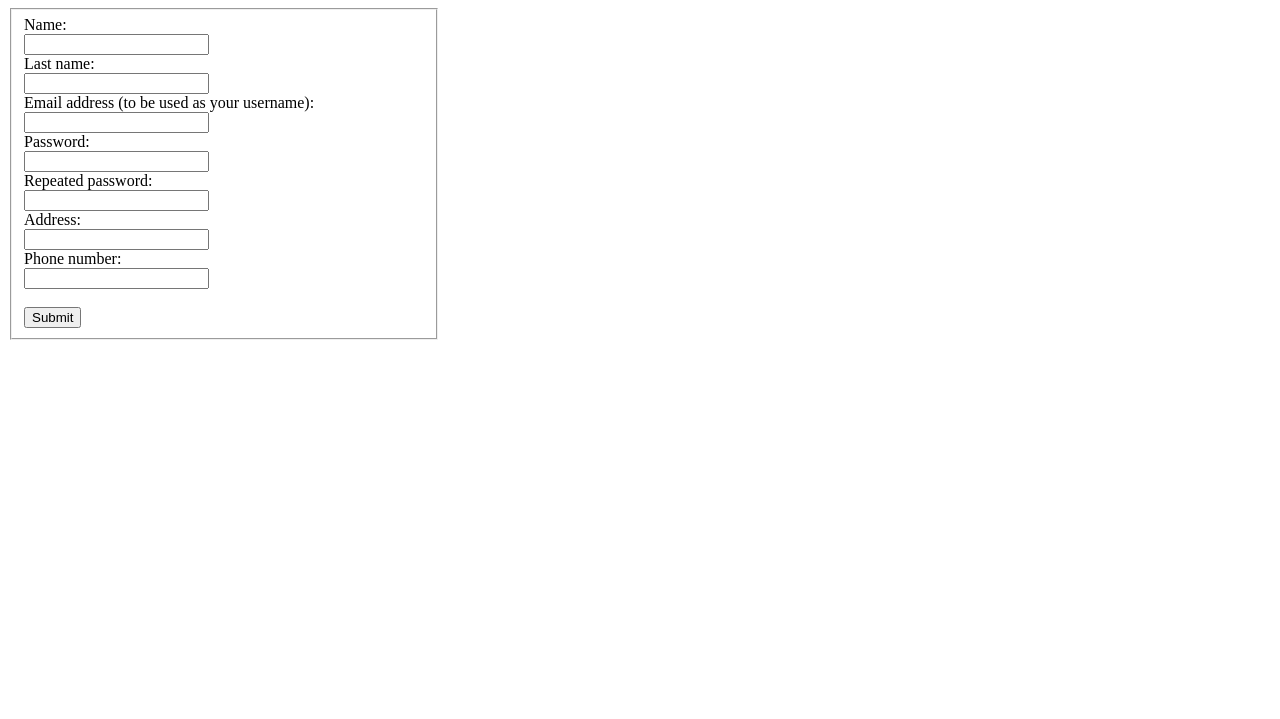
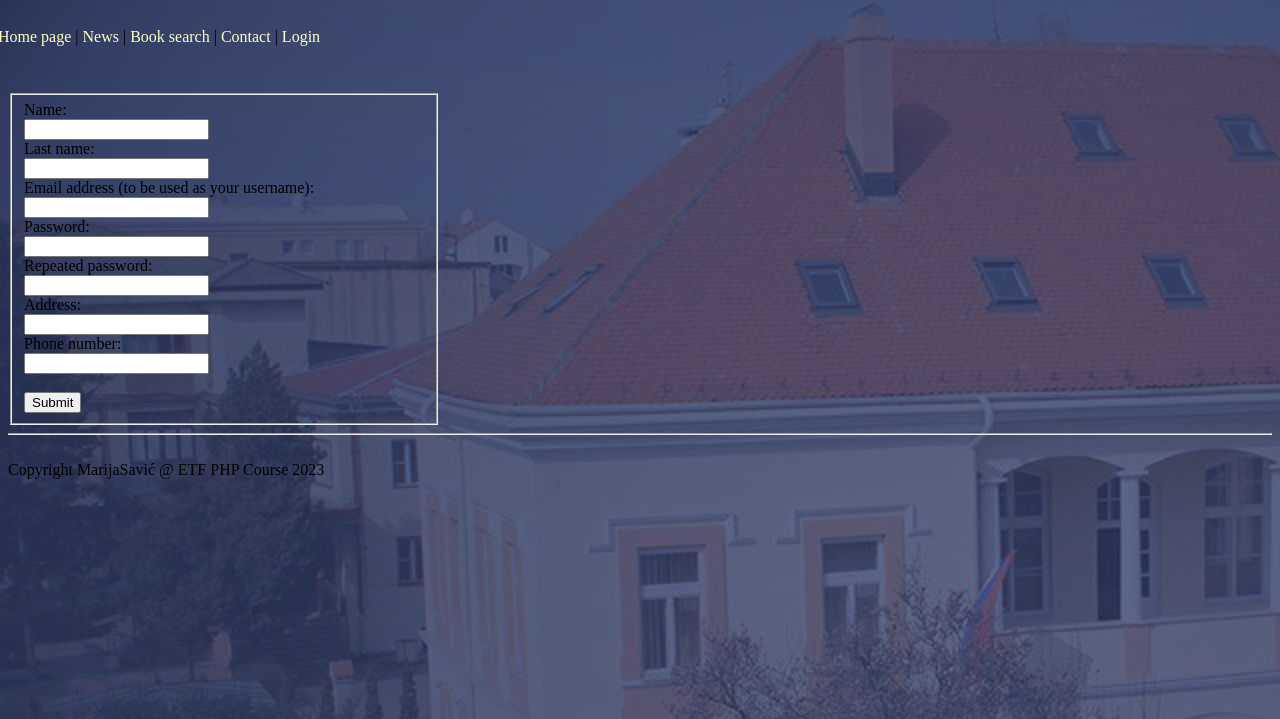
Before and after one commit to bakastrumpf/PHP-library, a PHP site: page /register.php in a window 1280 px wide. Shown: the top 719 px of the page. Run offline with PHP 8.4, Linux system fonts and the light colour scheme.

Commit message:
adding more code to header and footer

```diff
--- a/footer.php
+++ b/footer.php
@@ -0,0 +1,4 @@
+<div class="footerText">
+    <hr><br>
+    Copyright MarijaSavić @ ETF PHP Course 2023
+</div>
--- a/header.php
+++ b/header.php
@@ -0,0 +1,7 @@
+<div class="topMenu">
+    <a href="index.php">Home page</a> |
+    <a href="news.php">News</a> |
+    <a href="search.php">Book search</a> |
+    <a href="contact.php">Contact</a> |
+    <a href="login.php">Login</a>
+</div>
--- a/news.php
+++ b/news.php
@@ -1,4 +1 @@
-<?php include('header.php'); ?>
-
-
-<?php include('footer.php'); ?>
+<?php include('header.php');
--- a/register.php
+++ b/register.php
@@ -10,6 +10,7 @@
     <meta name="description" content="PHP: Library" />
     <meta http-equiv="X-UA-Compatible" content="IE=edge">
     <meta name="viewport" content="width=device-width, initial-scale=1.0">
+    <link rel="stylesheet" type="text/css" href="styles/styles-index.css">
     <title>#Library: User registration</title>
 </head>
 
--- a/styles/styles-index.css
+++ b/styles/styles-index.css
@@ -4,6 +4,7 @@ body {
 }
 
 .title {
+    text-indent: 0fr;
     position: sticky;
     color: beige;
     font-weight: bold;
@@ -43,3 +44,7 @@ a {
 a:active {
     color: rgb(156, 222, 243);
 }
+
+#footerText {
+    color: rgb(251, 228, 253);
+}
```
Also changed, not shown: index.php (+2 -11 lines).
